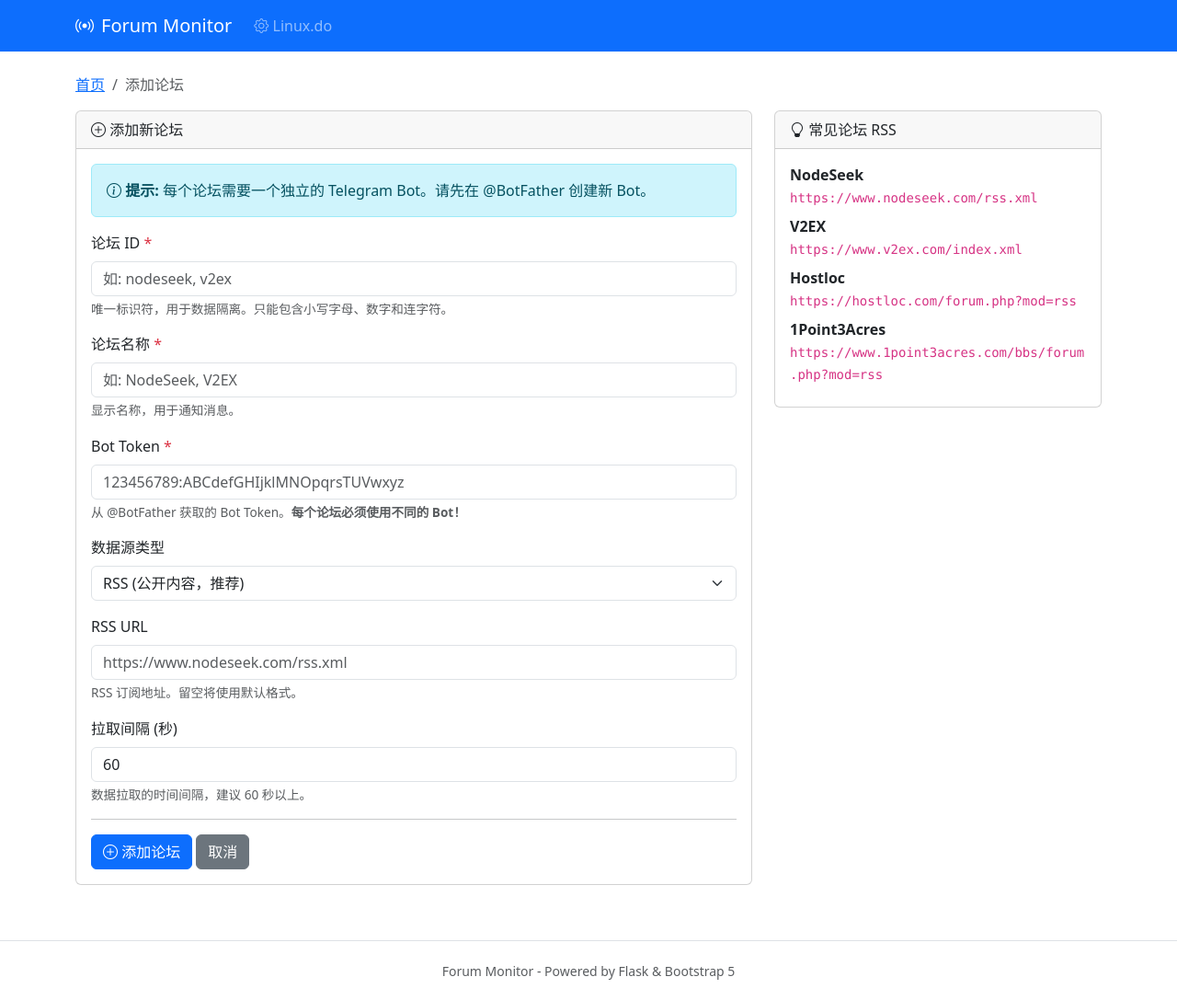
After one commit to zhuxian89/linux-do-keyword-monitor, a Python web app: template src/linuxdo_monitor/templates/add_forum.html in a window 1280 px wide. The commit adds this page. Shown: the whole page at 92% size. Run offline with Jinja, Linux system fonts and the light colour scheme; the template is opened without the code that fills it, so the values that code supplies are empty.

Commit message:
web页面新增增加论坛

```diff
--- /dev/null
+++ b/src/linuxdo_monitor/templates/add_forum.html
@@ -0,0 +1,144 @@
+{% extends "base.html" %}
+{% block title %}添加论坛 - Forum Monitor{% endblock %}
+
+{% block content %}
+<div class="row">
+    <div class="col-12">
+        <nav aria-label="breadcrumb">
+            <ol class="breadcrumb">
+                <li class="breadcrumb-item"><a href="{{ url_for('index') }}?pwd={{ password }}">首页</a></li>
+                <li class="breadcrumb-item active">添加论坛</li>
+            </ol>
+        </nav>
+    </div>
+</div>
+
+<div class="row">
+    <div class="col-lg-8">
+        <div class="card">
+            <div class="card-header">
+                <i class="bi bi-plus-circle"></i> 添加新论坛
+            </div>
+            <div class="card-body">
+                <div class="alert alert-info">
+                    <i class="bi bi-info-circle"></i>
+                    <strong>提示:</strong> 每个论坛需要一个独立的 Telegram Bot。请先在 @BotFather 创建新 Bot。
+                </div>
+
+                <form method="POST" action="{{ url_for('add_forum') }}?pwd={{ password }}">
+                    <!-- 论坛ID -->
+                    <div class="mb-3">
+                        <label class="form-label">
+                            论坛 ID <span class="text-danger">*</span>
+                        </label>
+                        <input type="text" class="form-control" name="forum_id"
+                               placeholder="如: nodeseek, v2ex" required pattern="[a-z0-9\-]+"
+                               title="只能包含小写字母、数字和连字符">
+                        <div class="form-text">唯一标识符，用于数据隔离。只能包含小写字母、数字和连字符。</div>
+                    </div>
+
+                    <!-- 论坛名称 -->
+                    <div class="mb-3">
+                        <label class="form-label">
+                            论坛名称 <span class="text-danger">*</span>
+                        </label>
+                        <input type="text" class="form-control" name="name"
+                               placeholder="如: NodeSeek, V2EX" required>
+                        <div class="form-text">显示名称，用于通知消息。</div>
+                    </div>
+
+                    <!-- Bot Token -->
+                    <div class="mb-3">
+                        <label class="form-label">
+                            Bot Token <span class="text-danger">*</span>
+                        </label>
+                        <input type="text" class="form-control" name="bot_token"
+                               placeholder="123456789:ABCdefGHIjklMNOpqrsTUVwxyz" required>
+                        <div class="form-text">从 @BotFather 获取的 Bot Token。<strong>每个论坛必须使用不同的 Bot！</strong></div>
+                    </div>
+
+                    <!-- 数据源类型 -->
+                    <div class="mb-3">
+                        <label class="form-label">数据源类型</label>
+                        <select class="form-select" name="source_type" id="source_type" onchange="toggleSourceFields()">
+                            <option value="rss" selected>RSS (公开内容，推荐)</option>
+                            <option value="discourse">Discourse API (需要Cookie)</option>
+                        </select>
+                    </div>
+
+                    <!-- RSS URL -->
+                    <div class="mb-3" id="rss_field">
+                        <label class="form-label">RSS URL</label>
+                        <input type="text" class="form-control" name="rss_url"
+                               placeholder="https://www.nodeseek.com/rss.xml">
+                        <div class="form-text">RSS 订阅地址。留空将使用默认格式。</div>
+                    </div>
+
+                    <!-- Discourse URL -->
+                    <div class="mb-3" id="discourse_field" style="display: none;">
+                        <label class="form-label">Discourse URL</label>
+                        <input type="text" class="form-control" name="discourse_url"
+                               placeholder="https://www.nodeseek.com">
+                        <div class="form-text">论坛基础 URL。</div>
+                    </div>
+
+                    <!-- 拉取间隔 -->
+                    <div class="mb-3">
+                        <label class="form-label">拉取间隔 (秒)</label>
+                        <input type="number" class="form-control" name="fetch_interval"
+                               value="60" min="10">
+                        <div class="form-text">数据拉取的时间间隔，建议 60 秒以上。</div>
+                    </div>
+
+                    <hr>
+
+                    <button type="submit" class="btn btn-primary">
+                        <i class="bi bi-plus-circle"></i> 添加论坛
+                    </button>
+                    <a href="{{ url_for('index') }}?pwd={{ password }}" class="btn btn-secondary">
+                        取消
+                    </a>
+                </form>
+            </div>
+        </div>
+    </div>
+
+    <div class="col-lg-4">
+        <div class="card">
+            <div class="card-header">
+                <i class="bi bi-lightbulb"></i> 常见论坛 RSS
+            </div>
+            <div class="card-body">
+                <ul class="list-unstyled mb-0">
+                    <li class="mb-2">
+                        <strong>NodeSeek</strong><br>
+                        <code class="small">https://www.nodeseek.com/rss.xml</code>
+                    </li>
+                    <li class="mb-2">
+                        <strong>V2EX</strong><br>
+                        <code class="small">https://www.v2ex.com/index.xml</code>
+                    </li>
+                    <li class="mb-2">
+                        <strong>Hostloc</strong><br>
+                        <code class="small">https://hostloc.com/forum.php?mod=rss</code>
+                    </li>
+                    <li class="mb-2">
+                        <strong>1Point3Acres</strong><br>
+                        <code class="small">https://www.1point3acres.com/bbs/forum.php?mod=rss</code>
+                    </li>
+                </ul>
+            </div>
+        </div>
+    </div>
+</div>
+{% endblock %}
+
+{% block extra_js %}
+<script>
+function toggleSourceFields() {
+    const sourceType = document.getElementById('source_type').value;
+    document.getElementById('rss_field').style.display = sourceType === 'rss' ? 'block' : 'none';
+    document.getElementById('discourse_field').style.display = sourceType === 'discourse' ? 'block' : 'none';
+}
+</script>
+{% endblock %}
```
Also changed, not shown: src/linuxdo_monitor/templates/index.html (+50 -12 lines), src/linuxdo_monitor/web_flask.py (+75 -1 lines).
